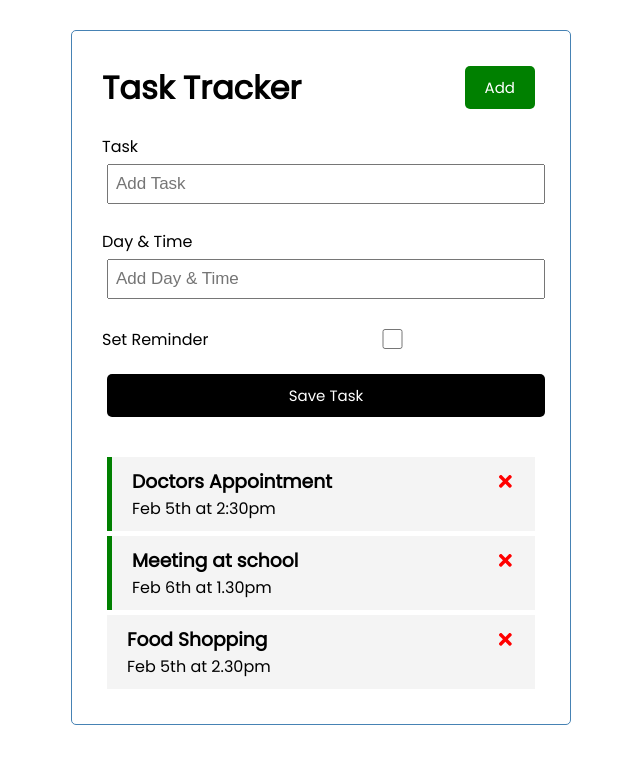
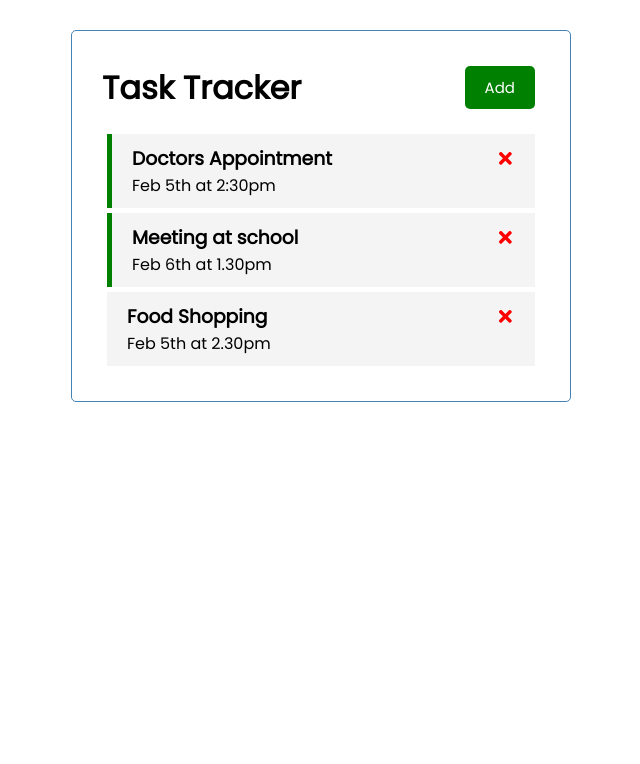
Before and after one commit to petebrodie/react-task-tracker, a React (Create React App) app: page / in a window 1280 px wide. Shown: the top 764 px of the page, without its empty margins (319-959 px from the left). Built offline with nearby package versions, Linux system fonts and the light colour scheme.

Commit message:
add toggle

```diff
--- a/src/App.js
+++ b/src/App.js
@@ -4,6 +4,7 @@
 import AddTask from './components/AddTask'
 
 const App = () => {
+  const [showAddTask, setShowAddTask] = useState(false)
   const [tasks, setTasks] = useState([
     {
         id: 1,
@@ -51,8 +52,8 @@
 
   return (
     <div className="container">
-      <Header />
-      <AddTask onAdd={addTask}/>
+      <Header onAdd={() => setShowAddTask(!showAddTask)} />
+      {showAddTask && <AddTask onAdd={addTask} />}
       {tasks.length > 0 ? (
       <Tasks tasks={tasks} onDelete=
       {deleteTask} />
--- a/src/components/Header.js
+++ b/src/components/Header.js
@@ -1,14 +1,11 @@
 import PropTypes from 'prop-types'
 import Button from './Button'
 
-const Header = ({ title }) => {
-    const onClick = () => {
-        console.log('Click');
-    }
-    return (
+const Header = ({ title, onAdd }) => {
+ return (
         <header className='header'>
         <h1>{title}</h1>
-        <Button color='green' text='Add' onClick={onClick} />
+        <Button color='green' text='Add' onClick={onAdd} />
         </header>
     )
 }
```
